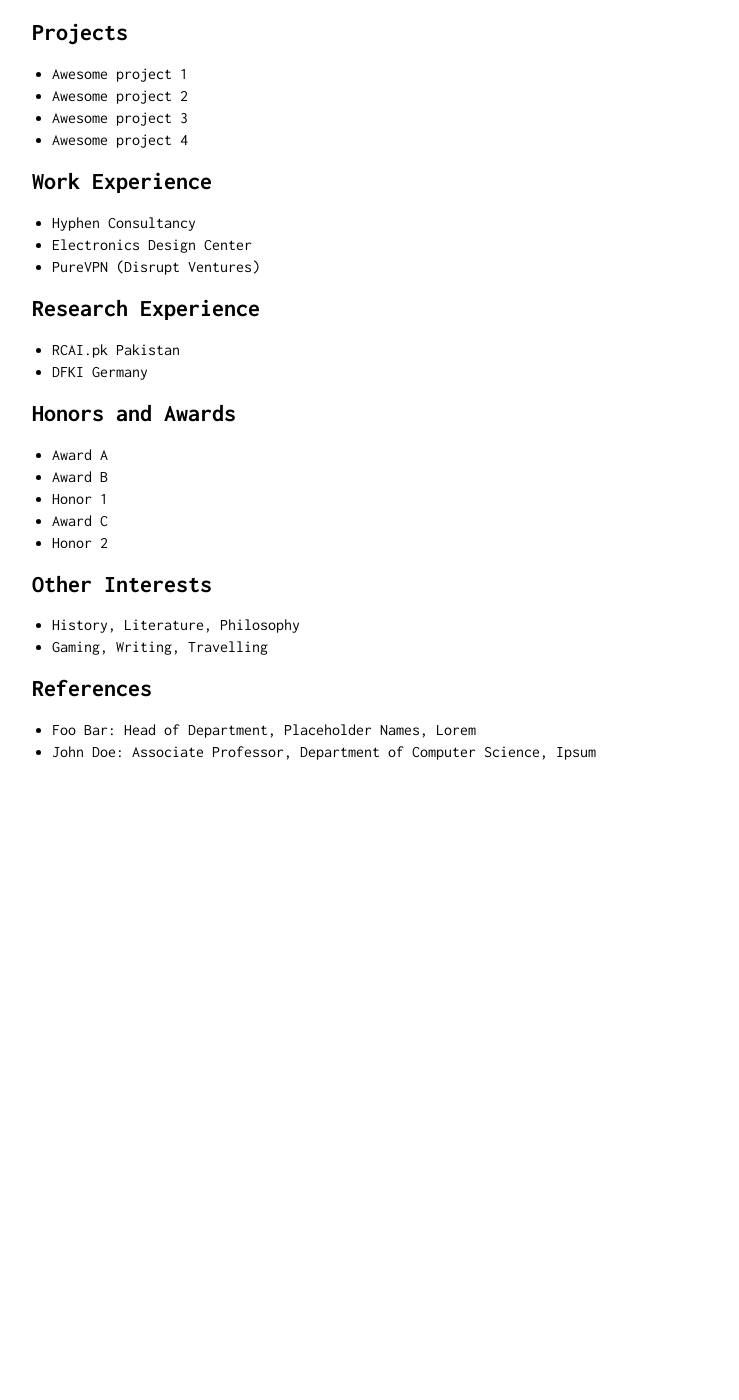
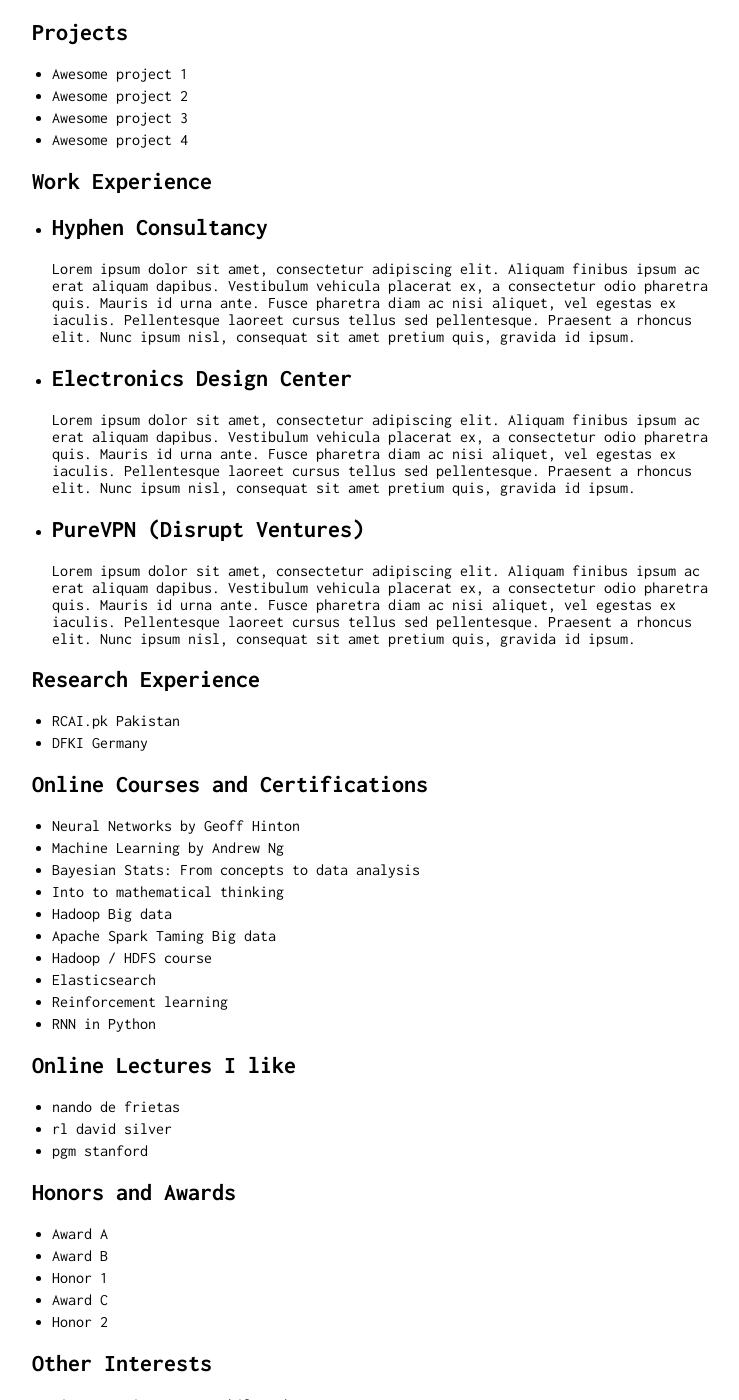
Before and after one commit to muhammadyaseen/muhammadyaseen.github.io, a Jekyll site: the page built from index.md, in a window 1280 px wide and 1400 px high, scrolled down 943 px. Shown: the whole window, without its empty margins (258-997 px from the left). Built offline with Jekyll 4.4.1, drawn with Linux system fonts in a browser that asks for light colours; our own code applies the rules of GitHub Pages for plain Markdown files; before the commit the page ends 1703 px from its top, so only the background shows below that.

Commit message:
added courses and dummy work related detail

```diff
--- a/index.md
+++ b/index.md
@@ -50,13 +50,43 @@
 ## Work Experience
 
 * Hyphen Consultancy
+---
+Lorem ipsum dolor sit amet, consectetur adipiscing elit. Aliquam finibus ipsum ac erat aliquam dapibus. Vestibulum vehicula placerat ex, a consectetur odio pharetra quis. Mauris id urna ante. Fusce pharetra diam ac nisi aliquet, vel egestas ex iaculis.
+Pellentesque laoreet cursus tellus sed pellentesque. Praesent a rhoncus elit. Nunc ipsum nisl, consequat sit amet pretium quis, gravida id ipsum.
+
 * Electronics Design Center
+---
+Lorem ipsum dolor sit amet, consectetur adipiscing elit. Aliquam finibus ipsum ac erat aliquam dapibus. Vestibulum vehicula placerat ex, a consectetur odio pharetra quis. Mauris id urna ante. Fusce pharetra diam ac nisi aliquet, vel egestas ex iaculis.
+Pellentesque laoreet cursus tellus sed pellentesque. Praesent a rhoncus elit. Nunc ipsum nisl, consequat sit amet pretium quis, gravida id ipsum.
+
 * PureVPN (Disrupt Ventures)
+---
+Lorem ipsum dolor sit amet, consectetur adipiscing elit. Aliquam finibus ipsum ac erat aliquam dapibus. Vestibulum vehicula placerat ex, a consectetur odio pharetra quis. Mauris id urna ante. Fusce pharetra diam ac nisi aliquet, vel egestas ex iaculis.
+Pellentesque laoreet cursus tellus sed pellentesque. Praesent a rhoncus elit. Nunc ipsum nisl, consequat sit amet pretium quis, gravida id ipsum.
 
 ## Research Experience
 
 * RCAI.pk Pakistan
 * DFKI Germany
+
+## Online Courses and Certifications
+
+* Neural Networks by Geoff Hinton
+* Machine Learning by Andrew Ng
+* Bayesian Stats: From concepts to data analysis
+* Into to mathematical thinking
+* Hadoop Big data
+* Apache Spark Taming Big data
+* Hadoop / HDFS course
+* Elasticsearch
+* Reinforcement learning
+* RNN in Python
+
+## Online Lectures I like
+
+* nando de frietas
+* rl david silver
+* pgm stanford
 
 ## Honors and Awards
 
@@ -73,5 +103,4 @@
 
 ## References
 
-* Foo Bar: Head of Department, Placeholder Names, Lorem
 * John Doe: Associate Professor, Department of Computer Science, Ipsum
```
